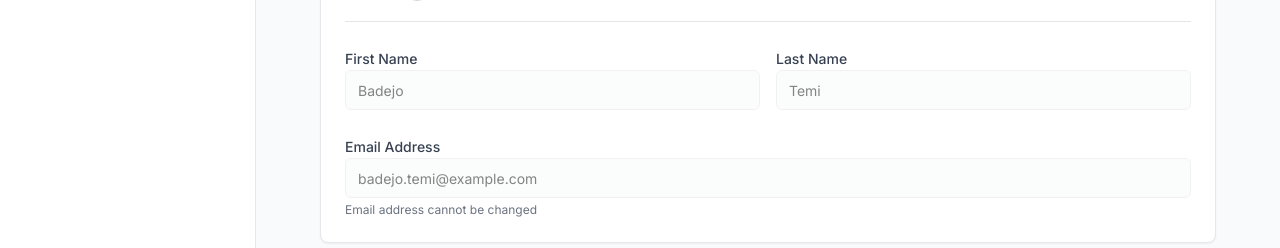
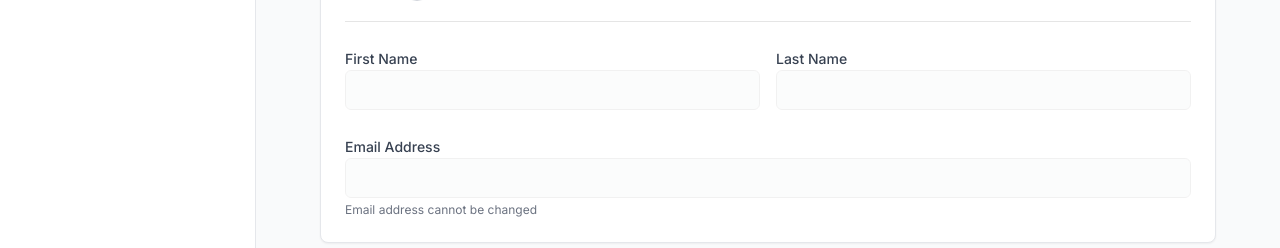
Before and after one commit to Samuel-anjola/studystack-app, a Next.js app: page /student/settings in a window 1280 px wide. Shown: the part 361-609 px from the top of the page. Built offline with nearby package versions, Linux system fonts and the light colour scheme; no server answers.

Commit message:
fis user setting page

```diff
--- a/app/student/settings/page.tsx
+++ b/app/student/settings/page.tsx
@@ -341,7 +341,7 @@ const getInitials = () => {
     </Label>
     <Input
       id="firstName"
-      value={userData.firstName}
+      value={user?.given_name || ""}
       disabled
       className={`cursor-not-allowed transition-colors duration-200 ${
         isDarkMode ? "bg-gray-700 border-gray-600 text-gray-400" : "bg-gray-50"
@@ -357,7 +357,7 @@ const getInitials = () => {
     </Label>
     <Input
       id="lastName"
-      value={userData.lastName}
+      value={user?.family_name || ""}
       disabled
       className={`cursor-not-allowed transition-colors duration-200 ${
         isDarkMode ? "bg-gray-700 border-gray-600 text-gray-400" : "bg-gray-50"
@@ -377,7 +377,7 @@ const getInitials = () => {
   <Input
     id="email"
     type="email"
-    value={userData.email}
+    value={user?.email || ""}
     disabled
     className={`cursor-not-allowed transition-colors duration-200 ${
       isDarkMode ? "bg-gray-700 border-gray-600 text-gray-400" : "bg-gray-50"
```
